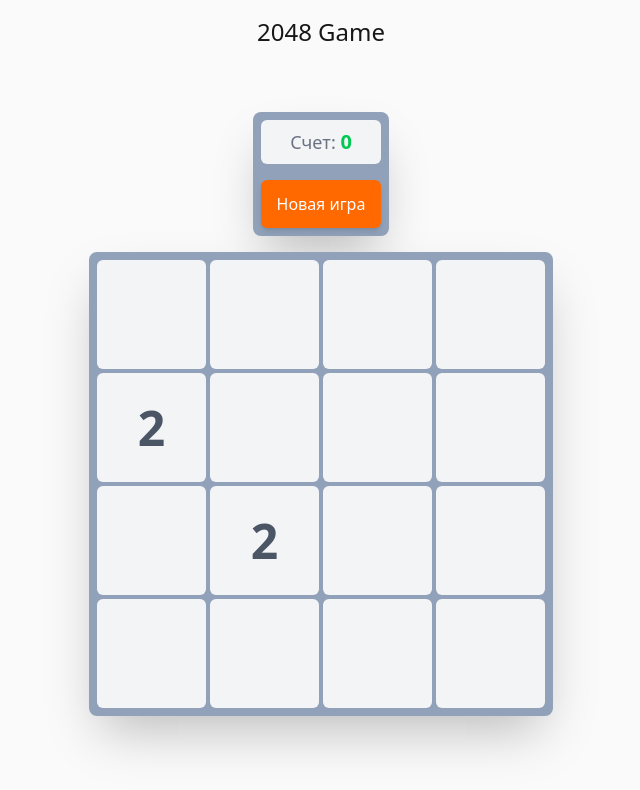
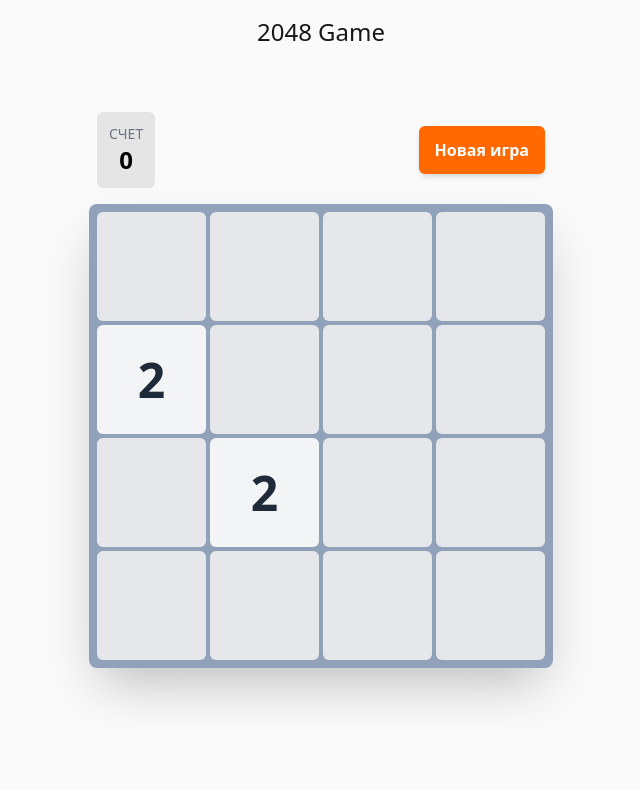
Before and after one commit to imagion/twentyfortyeight-game, a Next.js app: page / in a window 1280 px wide. Shown: the top 790 px of the page, without its empty margins (319-959 px from the left). Built offline with nearby package versions, Linux system fonts and the light colour scheme.

Commit message:
Цвета для фишек

```diff
--- a/app/components/GameBoard.tsx
+++ b/app/components/GameBoard.tsx
@@ -1,6 +1,7 @@
 'use client';
 
 import { useCallback, useEffect, useState } from 'react';
+import { cn } from '@/lib/utils';
 
 type Cell = {
   row: number;
@@ -9,6 +10,22 @@ type Cell = {
 
 const ROWS = 4;
 const COLS = 4;
+
+// Карта цветов для плиток. Легко расширять.
+const TILE_COLORS: { [key: number]: string } = {
+  2: 'bg-gray-100 text-gray-800',
+  4: 'bg-amber-100 text-amber-900',
+  8: 'bg-orange-300 text-white',
+  16: 'bg-orange-400 text-white',
+  32: 'bg-red-400 text-white',
+  64: 'bg-red-500 text-white',
+  128: 'bg-yellow-400 text-white',
+  256: 'bg-yellow-500 text-white',
+  512: 'bg-yellow-600 text-white',
+  1024: 'bg-purple-500 text-white',
+  2048: 'bg-purple-700 text-white',
+};
+const DEFAULT_TILE_COLOR = 'bg-gray-200 dark:bg-gray-900';
 
 export default function GameBoard() {
   const [board, setBoard] = useState<number[][]>([]);
@@ -205,45 +222,46 @@ export default function GameBoard() {
   }, [initializeGame]);
 
   return (
-    <div className='flex flex-col items-center gap-4'>
-      <div className='flex flex-col items-center gap-4 rounded-lg bg-slate-400 p-2 shadow-2xl dark:bg-slate-700'>
-        <div className='w-full rounded-md bg-gray-100 p-2 text-center dark:bg-gray-900'>
-          <p className='text-lg font-medium text-gray-500 dark:text-gray-400'>
-            Счет:{' '}
-            <span className='font-mono text-xl font-bold text-green-500'>
-              {score}
-            </span>
+    <div className='flex w-full max-w-md flex-col items-center gap-4'>
+      <div className='flex w-full items-center justify-between gap-4'>
+        <div className='rounded-md bg-neutral-200 p-3 text-center dark:bg-neutral-800'>
+          <p className='text-sm font-medium text-gray-500 dark:text-gray-400'>
+            СЧЕТ
           </p>
+          <span className='text-2xl font-bold text-black dark:text-white'>
+            {score}
+          </span>
         </div>
         <button
           onClick={initializeGame}
-          className='focus:ring-opacity-75 rounded-md bg-orange-500 px-4 py-3 text-white shadow-md hover:bg-orange-600 focus:ring-2 focus:ring-orange-400 focus:outline-none'>
+          className='focus:ring-opacity-75 rounded-md bg-orange-500 px-4 py-3 font-bold text-white shadow-md transition-colors hover:bg-orange-600 focus:ring-2 focus:ring-orange-400 focus:outline-none'>
           Новая игра
         </button>
       </div>
 
       <div className='relative rounded-lg bg-slate-400 p-2 shadow-2xl dark:bg-slate-700'>
         {isGameOver && (
-          <div className='bg-opacity-50 absolute inset-0 z-10 flex flex-col items-center justify-center rounded-lg bg-black'>
+          <div className='absolute inset-0 z-10 flex flex-col items-center justify-center rounded-lg bg-black/50'>
             <p className='text-5xl font-bold text-white'>Игра окончена</p>
           </div>
         )}
         <div
           className='grid gap-1'
           style={{
-            gridTemplateRows: `repeat(${ROWS}, minmax(0, 1fr))`,
-            gridTemplateColumns: `repeat(${COLS}, minmax(0, 1fr))`,
-            width: '90vw',
-            height: '90vw',
-            maxWidth: '448px',
-            maxHeight: '448px',
+            gridTemplateRows: `repeat(${ROWS}, 1fr)`,
+            gridTemplateColumns: `repeat(${COLS}, 1fr)`,
+            width: 'clamp(280px, 90vw, 448px)',
+            height: 'clamp(280px, 90vw, 448px)',
           }}>
           {board.map((row, r) =>
             row.map((value, c) => (
               <div
                 key={`${r}-${c}`}
-                className='flex items-center justify-center rounded-md bg-gray-100 text-5xl font-bold text-gray-600 dark:bg-gray-900 dark:text-gray-300'>
-                {value === 0 ? '' : value}
+                className={cn(
+                  'flex items-center justify-center rounded-md text-3xl font-bold transition-colors select-none sm:text-5xl',
+                  TILE_COLORS[value] || DEFAULT_TILE_COLOR,
+                )}>
+                {value !== 0 && value}
               </div>
             )),
           )}
```
